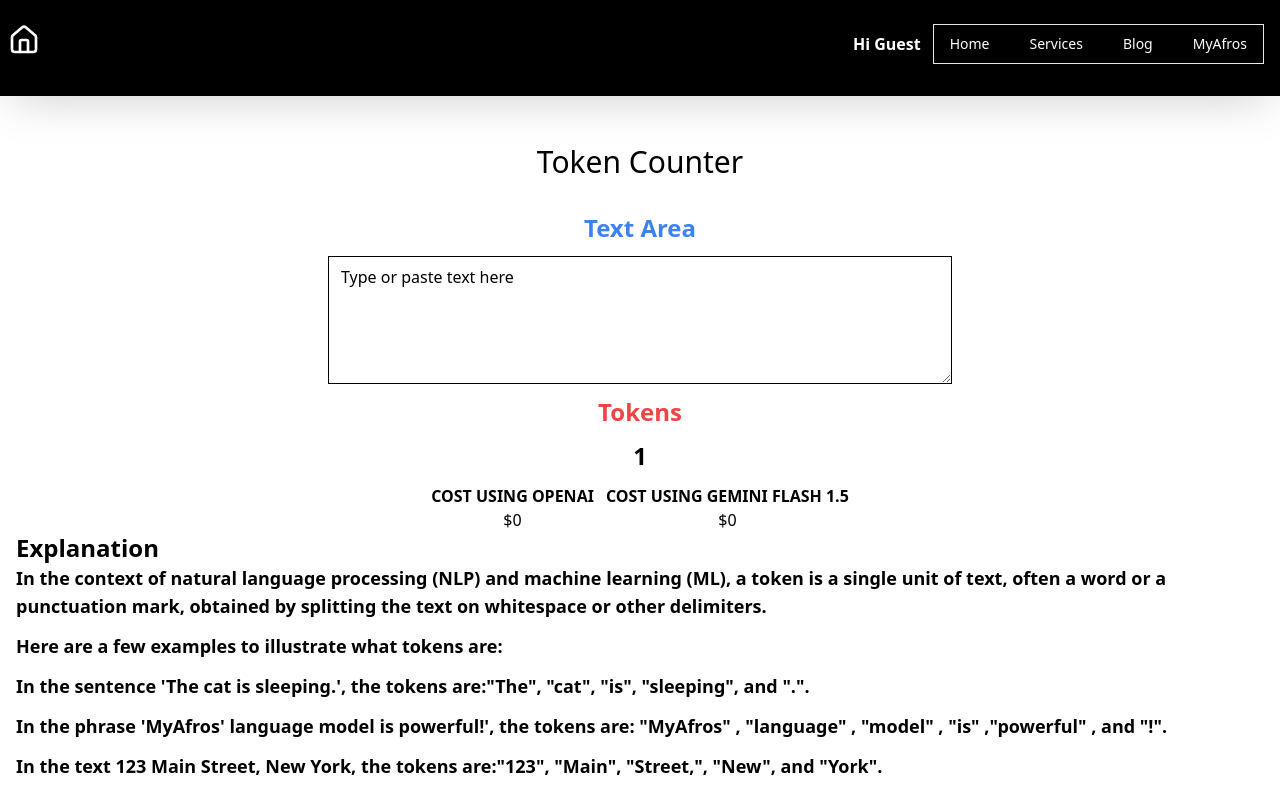
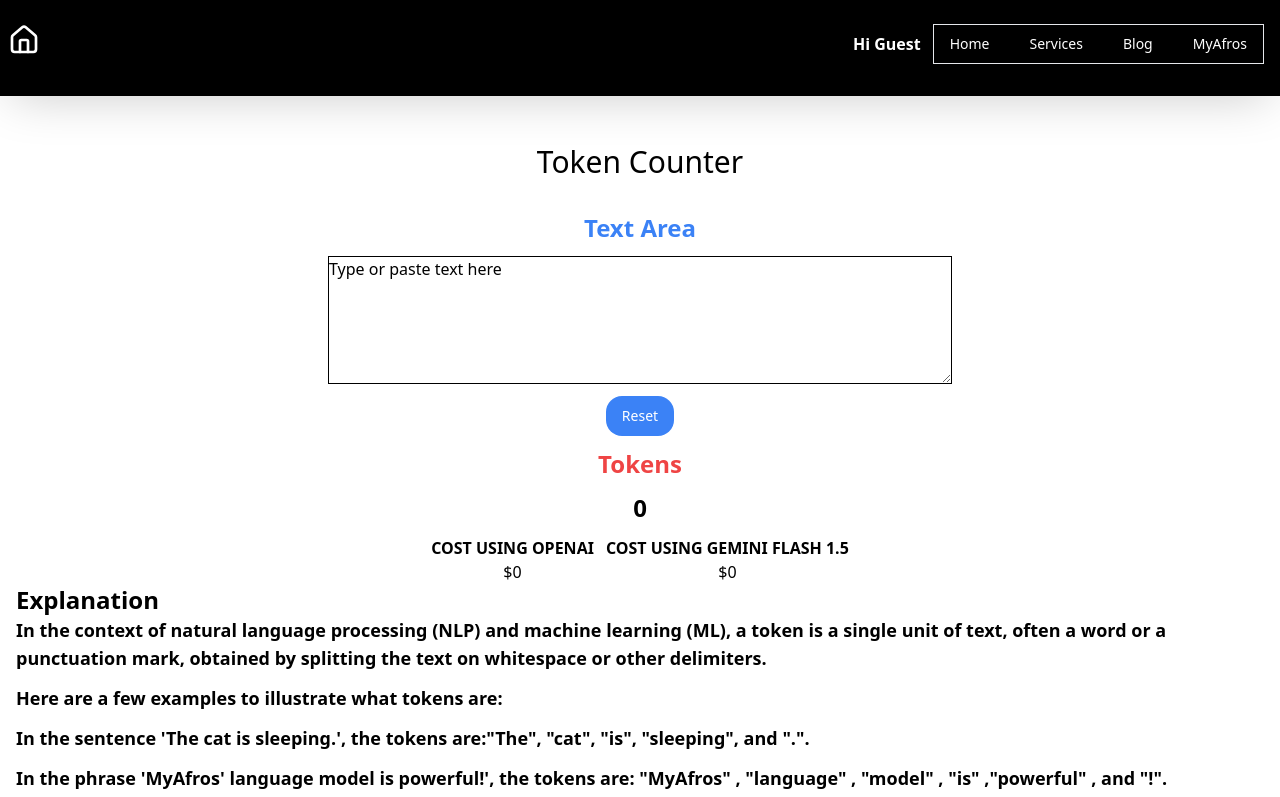
Before and after one commit to eleshinlomo/ai, a Next.js app: page / in a window 1280 px wide. Shown: the top 797 px of the page. Built offline with nearby package versions, Linux system fonts and the light colour scheme; no server answers.

Commit message:
added reset button to textarea

```diff
--- a/app/(landingpage)/page.tsx
+++ b/app/(landingpage)/page.tsx
@@ -5,6 +5,7 @@ import { countTokens } from '@/components/tokencounter'
 import { Textarea } from '@/components/ui/textarea'
 import HomeNavBar from '@/components/homenavbar'
 import Footer from '@/components/footer'
+import { Button } from '@/components/ui/button'
 
 
 const Home = () => {
@@ -12,7 +13,13 @@ const Home = () => {
   const [tokens, setTokens] = useState<number>(0)
 
   const handleTokenCounter = ()=>{
-   const newTokens = countTokens(text)
+
+   let newTokens: number = 0
+   if (text === ''){
+   newTokens = 0
+   }else{
+    newTokens = countTokens(text)
+   }
    setTokens(newTokens)
   }
 
@@ -28,9 +35,15 @@ const Home = () => {
         <h1 className='py-8 text-center text-3xl'>Token Counter</h1>
         <div className='flex flex-col justify-center items-center gap-3'>
         <p className='font-extrabold text-2xl text-blue-500'>Text Area</p>
-        <Textarea onChange={(e)=>setText(e.target.value)}
+        <Textarea value={text} onChange={(e)=>setText(e.target.value)}
         placeholder='Type or paste text here'
-        className='h-32 w-1/2 text-md' />
+        className='h-32 w-1/2 text-md p-0 m-0'  />
+
+        <div>
+        <Button
+        className='bg-blue-500 rounded-2xl text-white hover:bg-blue-500'
+        onClick={()=>setText('')}>Reset</Button>
+        </div>
 
         <p className='font-extrabold text-2xl text-red-500'>Tokens</p>
         <p className='font-extrabold text-2xl'>{tokens}</p>
--- a/components/tokencounter.tsx
+++ b/components/tokencounter.tsx
@@ -1,6 +1,5 @@
 
 export const countTokens = (text: string) => {
-
     const tokens = text.split(/\s+/);
     return tokens.length;
 }
```
